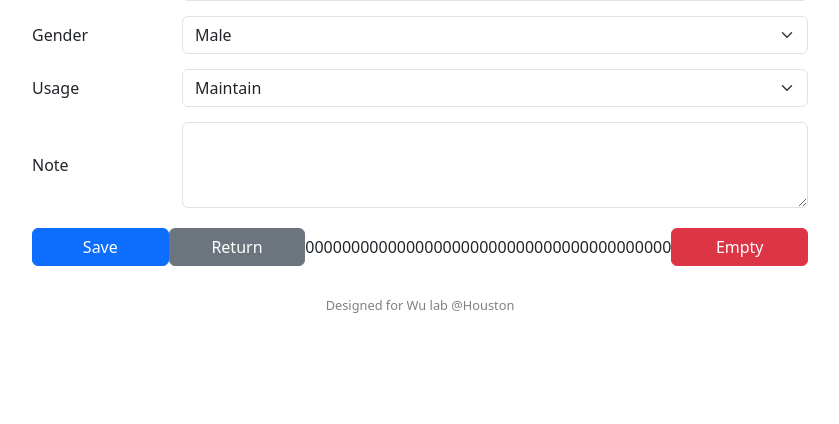
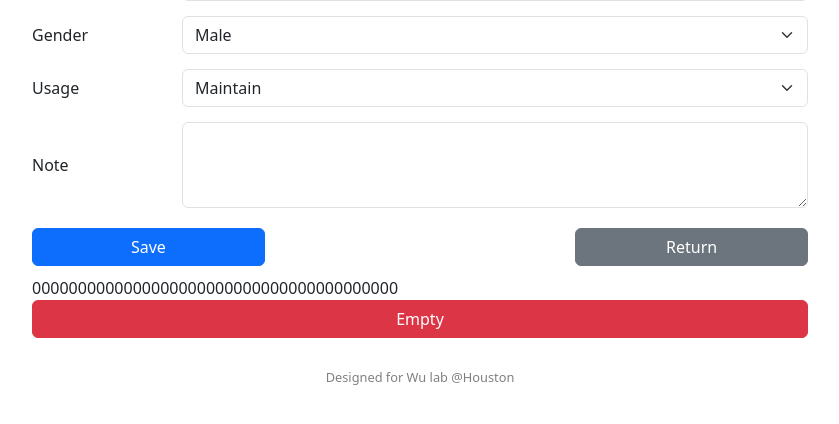
Before and after one commit to KoichiroHaruwaka/Cage_management_flask, a Flask app: page /cage/1/1/1 in a window 1280 px wide. Shown: the part 316-740 px from the top of the page, without its empty margins (220-1059 px from the left). Run offline with Flask 3, Linux system fonts and the light colour scheme; parts of the project's set-up code (start-up, migrations or seed data) failed here and were passed over; some libraries are stand-ins or nearby versions.

Commit message:
Update cage_detail.html

```diff
--- a/templates/cage_detail.html
+++ b/templates/cage_detail.html
@@ -47,7 +47,9 @@
 <body>
     <div class="container mt-4">
         <h1 class="mb-4">Cage Detail - Rack {{ rack }}, Row {{ row }}, Column {{ col }}</h1>
-        <form method="post">
+
+        <!-- Save ボタンと Return ボタンを含むフォーム -->
+        <form method="post" action="">
             {{ csrf_token() }}
             <div class="form-group">
                 <label for="cage_id" class="form-label">Cage ID</label>
@@ -96,8 +98,8 @@
             </div>
 
             <div class="form-group" id="dob_field" style="display: none;">
-                <label for="dob" class="form-label">DOB</label>
-                <input type="date" id="dob" name="dob" class="form-control" value="{{ cage_info.get('dob', '') }}">
+                <label for="dob" class="form-label">DOB (MM-DD-YYYY)</label>
+                <input type="text" id="dob" name="dob" class="form-control" value="{{ cage_info.get('dob', '') }}" placeholder="MM-DD-YYYY">
             </div>
 
             <div class="form-group">
@@ -108,11 +110,14 @@
             <div class="button-row">
                 <button type="submit" class="btn btn-primary">Save</button>
                 <a href="{{ url_for('index', rack=rack) }}" class="btn btn-secondary">Return</a>
-                <form method="post" action="{{ url_for('empty_cage', rack=rack, row=row, col=col) }}" onsubmit="return confirm('Are you sure you want to empty this cage?');">
-                    {{ csrf_token() }}
-                    <button type="submit" class="btn btn-danger">Empty</button>
-                </form>
+                <!-- Empty ボタンのフォームは別にする -->
             </div>
+        </form>
+
+        <!-- Empty ボタンのフォーム（メインフォームの外） -->
+        <form method="post" action="{{ url_for('empty_cage', rack=rack, row=row, col=col) }}" onsubmit="return confirm('Are you sure you want to empty this cage?');" style="margin-top: 10px;">
+            {{ csrf_token() }}
+            <button type="submit" class="btn btn-danger" style="width: 100%;">Empty</button>
         </form>
 
         <!-- メッセージの表示 -->
@@ -145,22 +150,6 @@
         }
         // 初期表示
         toggleDOB();
-
-        // フォーム送信前に日付を MMDDYYYY に変換
-        document.querySelector('form').addEventListener('submit', function(e) {
-            var dobInput = document.getElementById('dob');
-            var dobValue = dobInput.value; // YYYY-MM-DD
-            if (dobValue) {
-                var dateParts = dobValue.split('-');
-                if (dateParts.length === 3) {
-                    var year = dateParts[0];
-                    var month = dateParts[1];
-                    var day = dateParts[2];
-                    var reformattedDate = month + day + year;
-                    dobInput.value = reformattedDate;
-                }
-            }
-        });
     </script>
 </body>
 </html>
```
